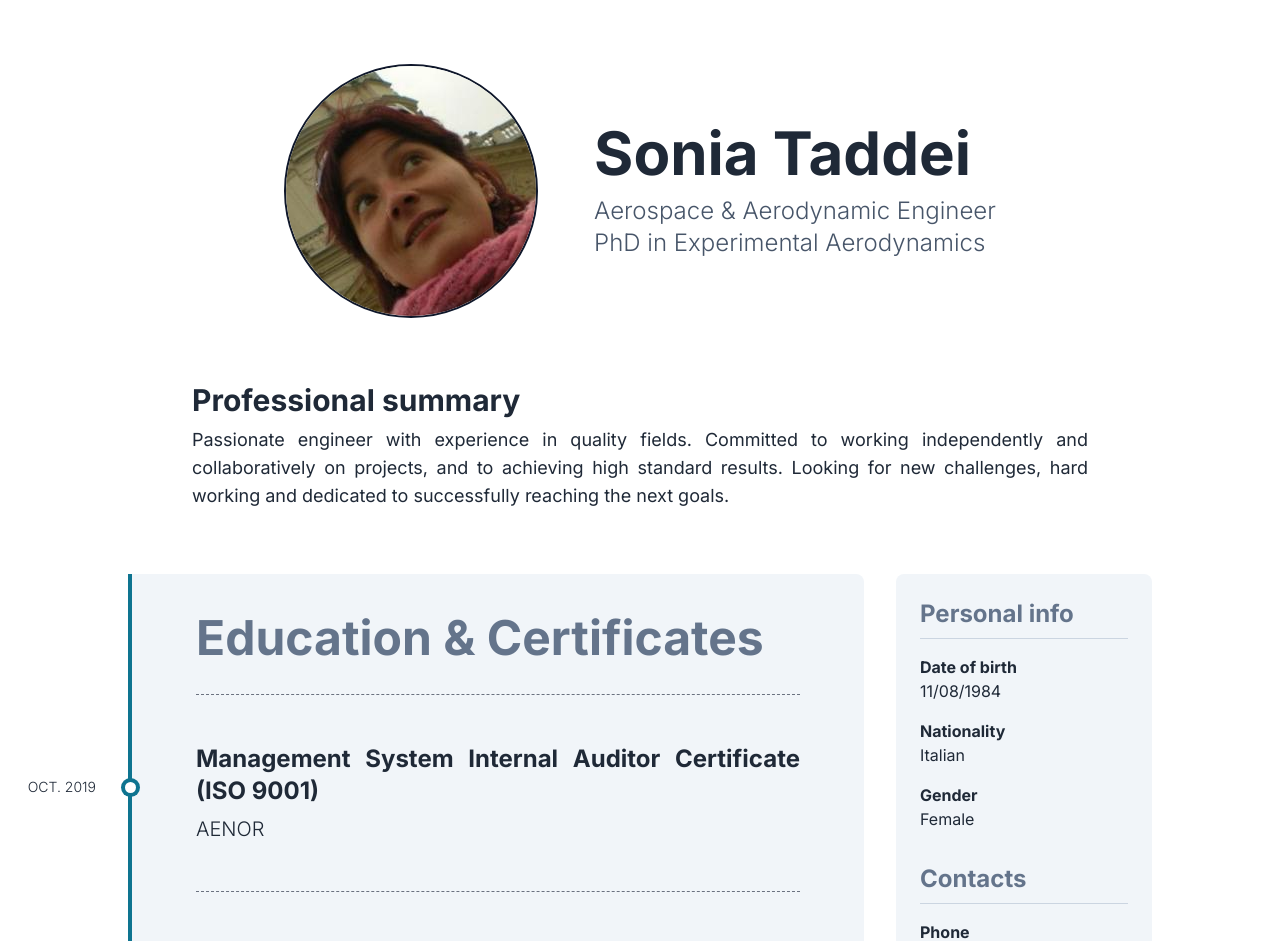
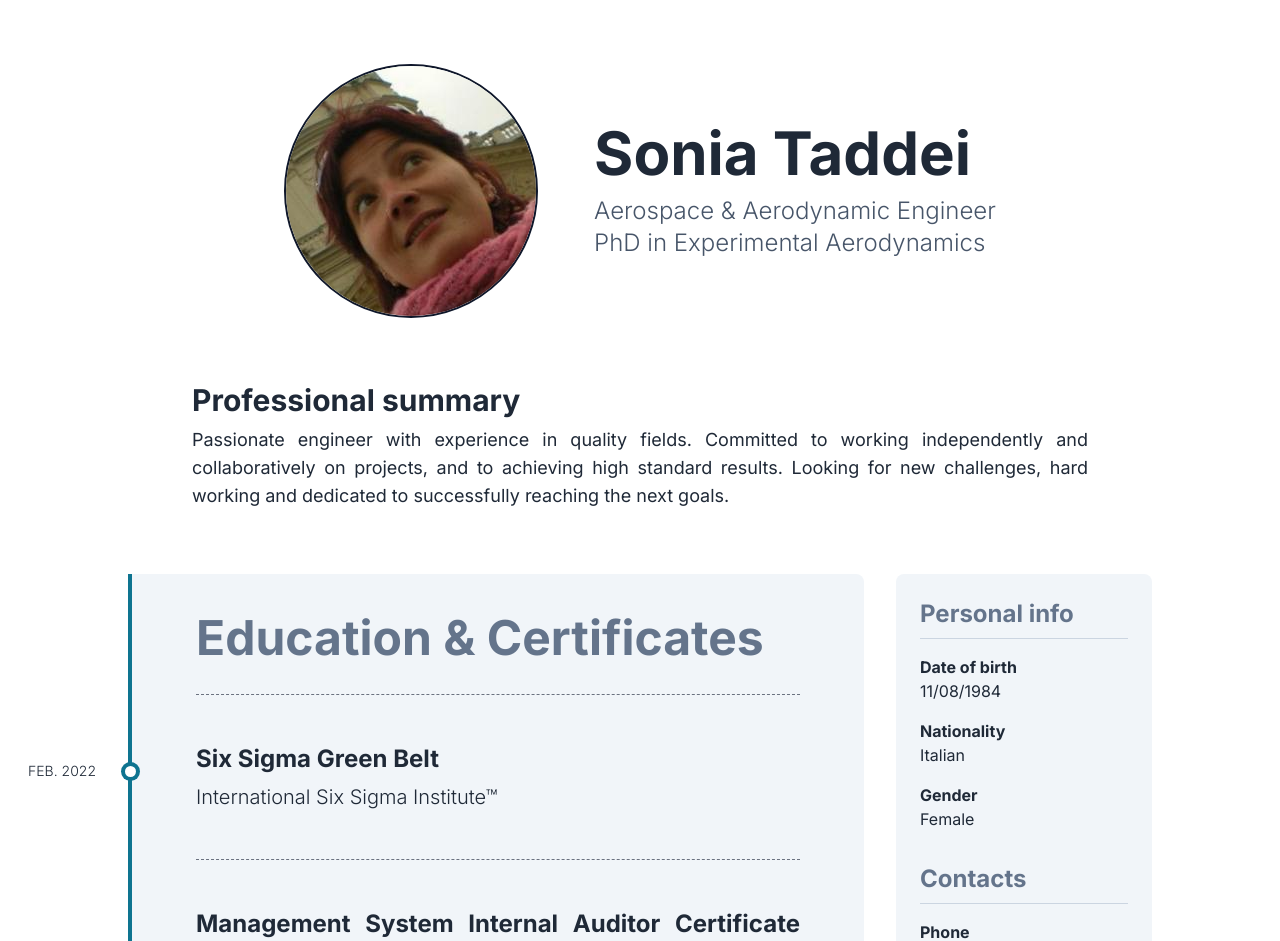
Before and after one commit to sixpounder/sonia-taddei-cv, a Vue app: page / in a window 1280 px wide. Shown: the top 941 px of the page. Built offline with nearby package versions, Linux system fonts and the light colour scheme.

Commit message:
add sigma cert

```diff
--- a/src/components/partials/Education.vue
+++ b/src/components/partials/Education.vue
@@ -9,6 +9,11 @@ import { makeEvents, TimelineEvent } from '../../lib/timeline';
 
 const events = ref<TimelineEvent[]>(
     makeEvents([
+        {
+            date: 'Feb. 2022',
+            title: 'Six Sigma Green Belt',
+            subtitle: 'International Six Sigma Institute™'
+        },
         {
             date: 'Oct. 2019',
             title: 'Management System Internal Auditor Certificate (ISO 9001)',
```
